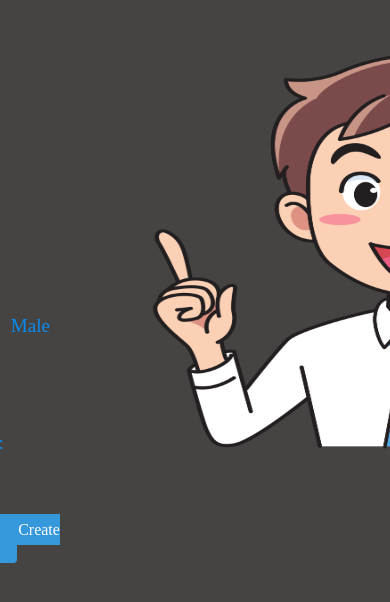
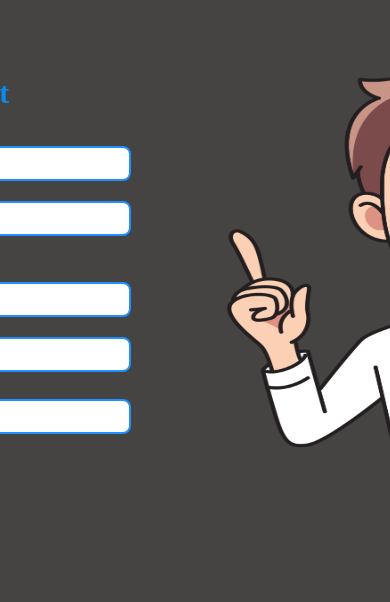
Before and after one commit to Ketan2010/MedTech-Solution, a PHP site: page /patient_account.php in a window 390 px wide; the page is wider, and only the part inside the window is pictured. Shown: the part 94-696 px from the top of that part. Run offline with PHP 8.4, Linux system fonts and the light colour scheme; some libraries are stand-ins or nearby versions; some web fonts are replaced.

Commit message:
added phone number field,changed layout of form

```diff
--- a/patient/patient_account.php
+++ b/patient/patient_account.php
@@ -7,7 +7,7 @@
 
 <style>
 	.inputs{
-		width:60%;
+		width:auto;
 		border: 2px solid dodgerBlue;
 		border-radius: 8px;
 		margin: 8px 0px;
@@ -45,10 +45,6 @@
 			font-size:19px;
 	}
 
-
-
-
-
 </style>
 
 
@@ -63,14 +59,75 @@
 		<div class="boxone">
 
 			<h1 style="text-align:center;padding-right:80px;font-family:Amiri;color:#088bf0;font-size:30px;">Create Account</h1>
-			<label style="padding-right:91px;">Email Id     : </label><input class="inputs" type="email" name="pat_email" size="30" placeholder="Email...."><br>
-			<label style="padding-right:111px;">Name : </label><input class="inputs"  type="text" name="pat_name" size="30" placeholder="First Middle Last"><br>
+			<!-- <label style="padding-right:91px;">Email Id     : </label>
+			<input class="inputs" type="email" name="pat_email" size="30" placeholder="Email...."><br>
+			<label style="padding-right:111px;">Name : </label>
+			<input class="inputs"  type="text" name="pat_name" size="30" placeholder="First Middle Last"><br>
 			<label style="padding-right:100px;"> Gender : </label>
-				<label>Male </label><input type="radio" id="male" value="male" name="gender" style="padding-left:10px;margin:0px 0px;">
-				<label>Female </label><input type="radio" id="female" value="female" name="gender"><br>
-		    <label style="padding-right:75px;">Passsword : </label><input class="inputs"  type="password" name="pat_pass" size="30" placeholder="Password...."><br>
-			<label>Conform Passsword : </label><input class="inputs"  type="password" name="pat_con_pass" size="30" placeholder="Conform Password...."><br>
+				<label>Male </label>
+				<input type="radio" id="male" value="male" name="gender" style="padding-left:10px;margin:0px 0px;">
+				<label>Female </label>
+				<input type="radio" id="female" value="female" name="gender"><br>
+			<label style="padding-right: 130px;">Phone No:</label>
+			<input class="inputs" type="number" name="phone_no" placeholder="Phone number..."/> <br>
+			<label style="padding-right:75px;">Passsword : </label>
+			<input class="inputs"  type="password" name="pat_pass" size="30" placeholder="Password...."><br>
+			<label>Conform Passsword : </label><input class="inputs"  type="password" name="pat_con_pass" size="30" placeholder="Conform Password...."><br> -->
 
+			<table>
+				<tr>
+					<td>
+						<label>Email Id :</label>
+					</td>
+					<td>
+						<input class="inputs"  type="email" name="pat_email" size="30" placeholder="Email....">
+					</td>
+				</tr>
+				<tr>
+					<td>
+						<label>Name :</label>
+					</td>
+					<td>
+						<input class="inputs"  type="text" name="pat_name" size="30" placeholder="First Middle Last"/>
+					</td>
+				</tr>
+				<tr>
+					<td>
+						<label>Gender :</label>
+					</td>
+					<td>
+						<input type="radio" id="male" value="male" name="gender" style="padding-left:10px;margin:0px 0px;">
+						<label>Male </label>
+						<input type="radio" id="female" value="female" name="gender">
+						<label>Female </label>
+
+					</td>
+				</tr>
+				<tr>
+					<td>
+						<label>Phone No :</label>
+					</td>
+					<td>
+						<input class="inputs"  style="width: 100%;" type="number" name="phone_no" placeholder="Phone No...."/>
+					</td>
+				</tr>
+				<tr>
+					<td>
+						<label>Passsword :</label>
+					</td>
+					<td>
+						<input class="inputs"  type="password" name="pat_pass" size="30" placeholder="Password...."/>
+					</td>
+				</tr>
+				<tr>
+					<td>
+						<label>Conform Passsword :</label>
+					</td>
+					<td>
+						<input class="inputs"  type="password" name="pat_con_pass" size="30" placeholder="Conform Password...."/>
+					</td>
+				</tr>
+				</table>
 
 			<p class="Button"><a href="#">Create Account</a></p>
 		</div>
```
